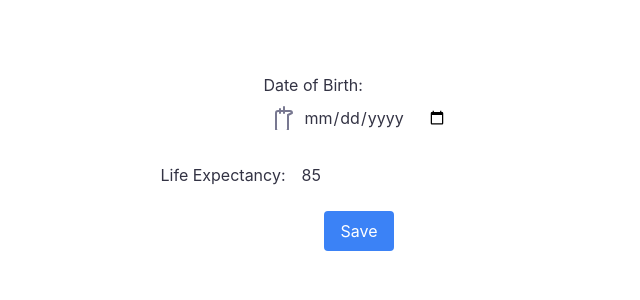
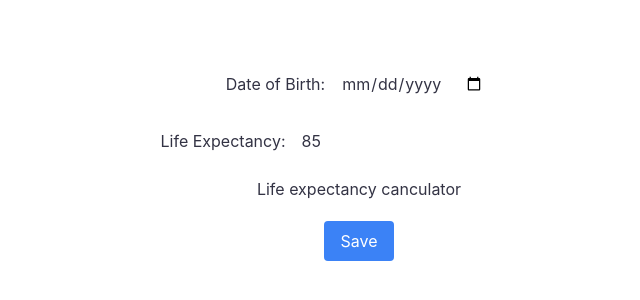
Before and after one commit to moritzWa/age-motivation, a React (Create React App) app: page / in a window 1280 px wide. Shown: the part 238-538 px from the top of the page, without its empty margins (281-921 px from the left). Built offline with nearby package versions, Linux system fonts and the light colour scheme.

Commit message:
fix styling

```diff
--- a/src/Components/Settings.tsx
+++ b/src/Components/Settings.tsx
@@ -22,28 +22,12 @@ const Settings: FC<SettingsProps> = ({ onSave, currentSettings }) => {
     >
       <label className="mb-4">
         Date of Birth:
-        <div className="relative">
-          <input
-            type="date"
-            value={birthdate}
-            onChange={(e) => setBirthdate(e.target.value)}
-            className="p-2 pl-8 ml-2 text-gray-900 bg-white dark:bg-gray-800 dark:text-gray-200"
-          />
-          <svg
-            xmlns="http://www.w3.org/2000/svg"
-            fill="none"
-            viewBox="0 0 24 24"
-            stroke="currentColor"
-            className="absolute w-6 h-6 text-gray-500 transform -translate-y-1/2 left-2 top-1/2 dark:text-gray-400"
-          >
-            <path
-              strokeLinecap="round"
-              strokeLinejoin="round"
-              strokeWidth={2}
-              d="M8 7V3m4-2v6m4 2v14a2 2 0 01-2 2H6a2 2 0 01-2-2V7a2 2 0 012-2h12a2 2 0 012 2z"
-            />
-          </svg>
-        </div>
+        <input
+          type="date"
+          value={birthdate}
+          onChange={(e) => setBirthdate(e.target.value)}
+          className="p-2 ml-2 text-gray-900 bg-white dark:bg-gray-800 dark:text-gray-200"
+        />
       </label>
       <label className="mb-4">
         Life Expectancy:
@@ -51,9 +35,10 @@ const Settings: FC<SettingsProps> = ({ onSave, currentSettings }) => {
           type="number"
           value={lifeExpectancy}
           onChange={(e) => setLifeExpectancy(parseInt(e.target.value))}
-          className="p-2 ml-2 text-gray-900 bg-white appearance-none dark:bg-gray-800 dark:text-gray-200"
+          className="p-2 ml-2 text-gray-900 bg-white dark:bg-gray-800 dark:text-gray-200"
         />
       </label>
+      <div className="pb-5">Life expectancy canculator</div>
       <button
         type="submit"
         className="px-4 py-2 text-white bg-blue-500 rounded"
--- a/src/Components/WeekGrid.tsx
+++ b/src/Components/WeekGrid.tsx
@@ -14,7 +14,6 @@ export const WeekGrid = React.memo(
     hoveredCard: { birthday: string; eventDate: string } | null;
     getWeekNumber: (birthday: string, eventDate: string) => number;
   }) => {
-    // Component code...
     return (
       <div
         className="grid gap-[0.5px]"
```
